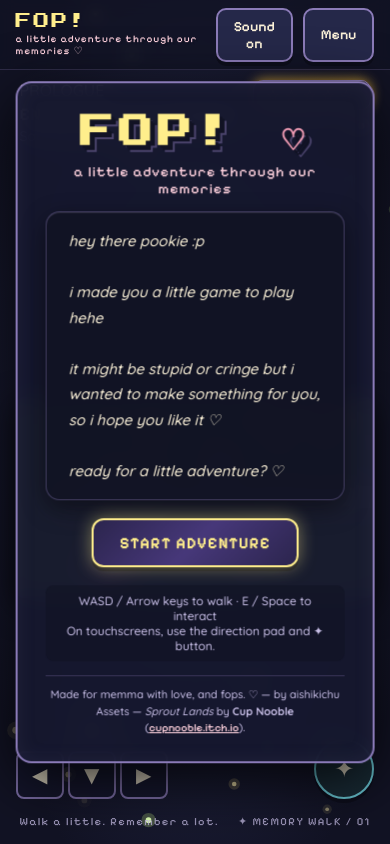
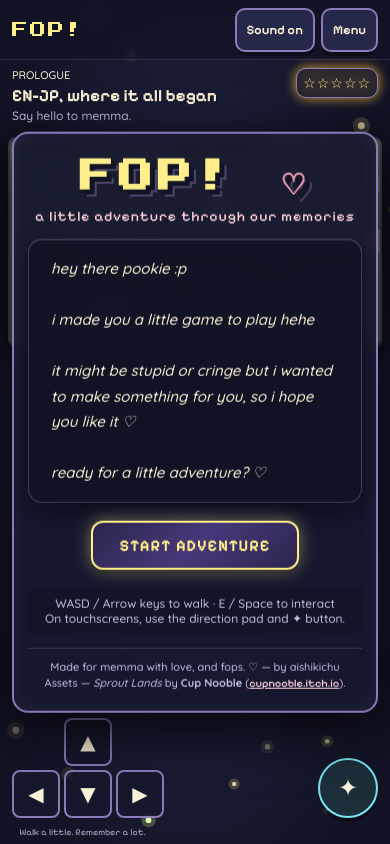
Before and after one commit to aishikichu/fop-little-adventure, a website built with Vite: page index.html in a window 390 px wide. Built offline with nearby package versions, Linux system fonts and the light colour scheme; animation ran at ten frames a second.

Commit message:
feat: responsive viewport contract, mobile layout fixes, and fox choir portrait corrections

```diff
--- a/src/data/world.js
+++ b/src/data/world.js
@@ -6,7 +6,7 @@ export const chapters=story.scenes.map((s,i)=>({
  ...s,subtitle:i===0?'PROLOGUE':`CHAPTER ${String(i).padStart(2,'0')}`,quest:s.objective,color:layout[i].color,
  objects:s.interactions.map((o,j)=>{
   const config=layout[i].objects[j];
-  return {...config,...o,kind:visuals[o.id]||config.kind,cue:s.id==='pocket'?undefined:config.cue,character:(o.speaker.startsWith('fox')||o.speaker==='companion'||o.speaker==='memma')?'companion':'player',emotes:emotes[o.id]||['neutral']};
+  return {...config,...o,kind:visuals[o.id]||config.kind,cue:s.id==='pocket'?undefined:config.cue,character:o.id==='frog-small'?'player':(o.speaker.startsWith('fox')||o.speaker==='companion'||o.speaker==='memma')?'companion':'player',emotes:emotes[o.id]||['neutral']};
  }).filter(o=>o.dialogue.length||o.ending||o.puzzle),
 }));
 export const obstacles=[{x:80,y:64,w:46,h:35},{x:280,y:65,w:56,h:28},{x:540,y:220,w:42,h:65},{x:80,y:275,w:55,h:32}];
--- a/src/game/designerBridge.js
+++ b/src/game/designerBridge.js
@@ -13,7 +13,7 @@ GameEvents.on('game:resume',()=>bridge.dispatch('close-menu'));
 GameEvents.on('audio:volume',({mute})=>{if(typeof mute==='boolean'&&bridge.getState().sound===mute)bridge.dispatch('sound')});
 let lastPage='',lastChapter='';
 bridge.subscribe(({type,payload:p})=>{
- if(type==='dialogue'&&p.pageId!==lastPage){lastPage=p.pageId;GameEvents.emit('dialogue:show',{speaker:p.speaker,character:'player',portrait:'neutral',text:p.fullText,onComplete:()=>{bridge.dispatch('advance');if(bridge.inspect?.().mode==='dialogue'&&lastPage===p.pageId)bridge.dispatch('advance')}})}
+ if(type==='dialogue'&&p.pageId!==lastPage){lastPage=p.pageId;GameEvents.emit('dialogue:show',{speaker:p.speaker,character:p.character||'player',portrait:p.emote||'neutral',text:p.fullText,onComplete:()=>{bridge.dispatch('advance');if(bridge.inspect?.().mode==='dialogue'&&lastPage===p.pageId)bridge.dispatch('advance')}})}
  if(type==='dialogue-close'){lastPage='';GameEvents.emit('dialogue:close')}
  if(type==='state'){
   GameEvents.emit('quest:set',{title:p.title,objective:p.quest,progress:p.stars.length,total:5});
--- a/src/main.js
+++ b/src/main.js
@@ -7,7 +7,7 @@ import './game/designerBridge.js';
 // Activate Designer UI
 installDesignerUI();
 
-new Phaser.Game({
+const game = new Phaser.Game({
   type: Phaser.AUTO,
   parent: 'game',
   width: 400,
@@ -17,7 +17,8 @@ new Phaser.Game({
   backgroundColor: '#191a31',
   scale: {
     mode: Phaser.Scale.FIT,
-    autoCenter: Phaser.Scale.CENTER_BOTH
+    // The flex container centers the canvas. Phaser margins would center it twice.
+    autoCenter: Phaser.Scale.NO_CENTER
   },
   physics: {
     default: 'arcade',
@@ -25,3 +26,20 @@ new Phaser.Game({
   },
   scene: [Adventure]
 });
+
+// Browser toolbars, orientation and wrapped HUD text can change the available area.
+const app = document.getElementById('app');
+const chapter = document.querySelector('.chapter');
+const hudObserver = new ResizeObserver(() => {
+  app.style.setProperty('--hud-bottom', `${chapter.getBoundingClientRect().bottom - app.getBoundingClientRect().top + 12}px`);
+});
+hudObserver.observe(chapter);
+hudObserver.observe(document.querySelector('header'));
+const gameObserver = new ResizeObserver(() => {
+  if (game.isBooted) {
+    game.scale.getParentBounds();
+    game.scale.refresh();
+  }
+});
+gameObserver.observe(document.getElementById('game'));
+game.events.once('destroy', () => { hudObserver.disconnect(); gameObserver.disconnect(); });
--- a/src/ui/GameUI.js
+++ b/src/ui/GameUI.js
@@ -1,6 +1,6 @@
 // FOP! — Complete Elevated Designer UI for Phaser Adventure Engine
 import { bridge } from '../game/bridge.js';
-import { opening } from '../data/story.js';
+import { opening, story } from '../data/story.js';
 import { VFXManager } from './VFXManager.js';
 import { SoundFX } from './SoundFX.js';
 
@@ -57,11 +57,15 @@ export function installDesignerUI() {
       </div>
     </section>
 
-    <!-- The Frog Choir Minigame Modal -->
+    <!-- The Fox Choir Minigame Modal -->
     <section id="minigame" class="panel modal" hidden>
-      <small style="color: var(--c-cyan-glow); letter-spacing: 2px;">THE FROG CHOIR</small>
-      <h2>Everybody FOP! 🐸</h2>
-      <p>Repeat the sequence: FOP → FOPS → EVERYBODY FOP!</p>
+      <small id="fopChoirLabel" style="color: var(--c-cyan-glow); letter-spacing: 2px;"></small>
+      <div class="fop-portraits" aria-label="Fox choir">
+        <img src="${base}assets/characters/player/portraits/wink.png" alt="Lavender fox" width="64" height="64" />
+        <img src="${base}assets/characters/companion/portraits/wink.png" alt="Golden fox" width="64" height="64" />
+      </div>
+      <h2 id="fopTitle"></h2>
+      <p id="fopInstructions"></p>
       <p id="fopFeedback" role="status"></p>
       <div class="fopButtons">
         <button data-fop="0">FOP</button>
@@ -146,6 +150,9 @@ export function installDesignerUI() {
   };
 
   el('opening').textContent = opening;
+  el('fopChoirLabel').textContent = story.ui.choir;
+  el('fopTitle').textContent = story.ui.fopTitle;
+  el('fopInstructions').textContent = story.ui.fopInstructions;
 
   // Bind Standard Actions
   const bind = (id, action) => {
@@ -253,20 +260,21 @@ export function installDesignerUI() {
 
       // Update Character Portrait & Emote
       const portraitImg = el('portraitImg');
-      const isPlayer = p.character === 'player' || p.speaker?.toLowerCase().includes('you') || p.speaker?.toLowerCase().includes('aishikichu');
-      const isCompanion = p.character === 'companion' || p.speaker?.toLowerCase().includes('stranger') || p.speaker?.toLowerCase().includes('memma') || p.speaker?.toLowerCase().includes('pookie') || p.speaker?.toLowerCase().includes('fox');
-
-      const charFolder = isCompanion ? 'companion' : (isPlayer ? 'player' : 'companion');
-      const emote = p.emote || (p.text.includes('♡') || p.text.includes('love') ? 'love' : (p.text.includes(':p') || p.text.includes('wink') ? 'wink' : 'neutral'));
-
-      portraitImg.src = `${base}assets/characters/${charFolder}/portraits/${emote}.png`;
+      // Explicit character identity wins over the speaker's display name.
+      const charFolder = ['player', 'companion'].includes(p.character)
+        ? p.character
+        : (['you', 'player', 'aishikichu'].includes(p.speaker?.toLowerCase()) ? 'player' : 'companion');
+      const emote = ['neutral', 'wink', 'curious', 'love', 'shy'].includes(p.emote) ? p.emote : 'neutral';
+      const portraitPath = `${base}assets/characters/${charFolder}/portraits/${emote}.png`;
+      if (portraitImg.getAttribute('src') !== portraitPath) portraitImg.src = portraitPath;
 
       // Name display mapping and color coding
       let displayName = p.speaker;
       if (displayName === 'player' || displayName === 'you') displayName = 'aishikichu';
       if (displayName === 'companion' || displayName === 'pookie') displayName = 'memma';
       speakerEl.textContent = displayName;
-      speakerEl.className = isCompanion ? 'companion-speaker' : (isPlayer ? 'player-speaker' : '');
+      portraitImg.alt = `${displayName} — ${emote}`;
+      speakerEl.className = `${charFolder}-speaker`;
 
       // Voice chirp
       if (p.typing && p.text.length > 0 && p.text.length % 3 === 0) {
--- a/src/ui/styles/gameUI.css
+++ b/src/ui/styles/gameUI.css
@@ -56,7 +56,8 @@ body {
 
 #app {
   position: relative;
-  min-height: 100dvh;
+  height: 100vh;
+  height: 100dvh;
   width: 100vw;
   overflow: hidden;
   background: radial-gradient(ellipse at 50% 50%, #292d52, #121324 85%);
@@ -66,7 +67,7 @@ body {
   position: absolute;
   left: 4%;
   right: 4%;
-  top: 155px;
+  top: var(--hud-bottom, 165px);
   bottom: 60px;
   display: flex;
   justify-content: center;
@@ -74,6 +75,8 @@ body {
 }
 
 #game canvas {
+  display: block;
+  flex: none;
   image-rendering: pixelated;
   image-rendering: crisp-edges;
   border: 2px solid rgba(139, 123, 184, 0.4);
@@ -475,6 +478,7 @@ h1 {
 }
 
 .dialogue-body {
+  min-width: 0;
   flex-grow: 1;
   display: flex;
   flex-direction: column;
@@ -541,7 +545,14 @@ h1 {
   box-shadow: 0 0 14px rgba(255, 238, 140, 0.4), var(--shadow-pixel);
 }
 
-/* --- FROG CHOIR MINIGAME --- */
+/* --- FOX CHOIR MINIGAME --- */
+.fop-portraits {
+  display: flex;
+  justify-content: center;
+  gap: 12px;
+  margin-top: 8px;
+  image-rendering: pixelated;
+}
 #minigame h2 {
   font-size: 26px;
   color: var(--c-cyan-glow);
@@ -771,32 +782,55 @@ footer {
 
 @media (max-width: 640px) {
   header {
-    height: 70px;
-    padding: 12px 4%;
+    height: calc(60px + env(safe-area-inset-top, 0px));
+    padding: env(safe-area-inset-top, 0px) 12px 0;
+    gap: 8px;
   }
   .brand {
     font-size: 16px;
   }
   .brand span {
-    font-size: 10px;
+    display: none;
+  }
+  .tools { gap: 6px; }
+  .tools button {
+    min-height: 44px;
+    padding: 8px 10px;
+    font-size: 13px;
+    white-space: nowrap;
   }
   .chapter {
-    top: 80px;
+    top: calc(68px + env(safe-area-inset-top, 0px));
+    left: 12px;
+    right: 12px;
+    display: grid;
+    grid-template-columns: minmax(0, 1fr) auto;
+    gap: 8px;
   }
   h1 {
-    font-size: 18px;
+    font-size: 17px;
   }
+  #chapterNumber { font-size: 11px; }
+  .chapter p { font-size: 12px; line-height: 1.4; }
+  .chapter-info { min-width: 0; }
   #stars {
-    font-size: 16px;
+    font-size: 14px;
+    letter-spacing: 1px;
+    padding: 5px 6px;
+    white-space: nowrap;
   }
   #game {
-    top: 140px;
-    bottom: 160px;
+    left: 8px;
+    right: 8px;
+    bottom: calc(154px + env(safe-area-inset-bottom, 0px));
+    align-items: flex-start;
   }
   .dialogue {
-    bottom: 140px;
-    padding: 14px;
-    gap: 12px;
+    bottom: calc(146px + env(safe-area-inset-bottom, 0px));
+    max-height: calc(100dvh - 160px - env(safe-area-inset-top, 0px) - env(safe-area-inset-bottom, 0px));
+    overflow-y: auto;
+    padding: 12px;
+    gap: 10px;
   }
   .dialogue-portrait-container {
     width: 68px;
@@ -808,8 +842,44 @@ footer {
   }
   #dialogueText {
     font-size: 15px;
+    line-height: 1.5;
+    overflow-wrap: anywhere;
   }
   .touch {
-    bottom: 45px;
+    bottom: calc(26px + env(safe-area-inset-bottom, 0px));
+    left: max(12px, env(safe-area-inset-left, 0px));
+    right: max(12px, env(safe-area-inset-right, 0px));
+    opacity: 1;
   }
+  #prompt {
+    bottom: calc(134px + env(safe-area-inset-bottom, 0px));
+    max-width: calc(100% - 24px);
+    white-space: normal;
+    text-align: center;
+    font-size: 12px;
+  }
+  #subtitle { top: var(--hud-bottom, 160px); font-size: 12px; padding: 6px 12px; }
+  footer { bottom: calc(6px + env(safe-area-inset-bottom, 0px)); font-size: 9px; letter-spacing: 0; }
+  footer span:last-child { display: none; }
+  .modal { width: calc(100% - 24px); padding: 18px 14px; }
+  .fopButtons { gap: 6px; }
+  .fopButtons button { padding: 10px 8px; min-width: 0; font-size: 14px; }
 }
+
+/* Short landscape screens keep controls beside the world, not over its center. */
+@media (max-height: 500px) and (min-width: 641px) {
+  header { height: 48px; padding: 2px max(12px, env(safe-area-inset-right, 0px)) 2px max(12px, env(safe-area-inset-left, 0px)); }
+  .brand { font-size: 16px; }
+  .brand span, #chapterNumber, footer { display: none; }
+  .tools button { min-height: 44px; }
+  .chapter { top: 54px; left: 16px; right: 16px; }
+  .chapter h1 { font-size: 16px; }
+  .chapter p { font-size: 12px; }
+  #stars { font-size: 16px; }
+  #game { left: max(168px, env(safe-area-inset-left, 0px)); right: max(82px, env(safe-area-inset-right, 0px)); bottom: max(12px, env(safe-area-inset-bottom, 0px)); }
+  .touch { left: max(8px, env(safe-area-inset-left, 0px)); right: max(8px, env(safe-area-inset-right, 0px)); bottom: max(12px, env(safe-area-inset-bottom, 0px)); opacity: 1; }
+  #prompt { bottom: 12px; font-size: 12px; }
+  #subtitle { top: var(--hud-bottom, 100px); }
+  .dialogue { bottom: 12px; max-height: calc(100dvh - 72px); overflow-y: auto; padding: 12px; }
+  .modal { max-height: calc(100dvh - 24px); padding: 14px; }
+}
--- a/tests/browser/adventure.spec.js
+++ b/tests/browser/adventure.spec.js
@@ -1,4 +1,8 @@
 import {test,expect} from '@playwright/test';
+// Keep production-build checks deterministic when external fonts are unavailable.
+test.beforeEach(async({page})=>{
+ await page.route('https://fonts.googleapis.com/**',route=>route.fulfill({contentType:'text/css',body:''}));
+});
 const inspect=page=>page.evaluate(()=>window.fop.inspect());
 async function walk(page,x,y){
  for(let n=0;n<100;n++){
@@ -20,7 +24,24 @@ test('complete all chapters, puzzles, five stars, ending, resume, replay and res
  await visit(page,'meet');await expect.poll(async()=>(await inspect(page)).progress.seen).toContain('meet');
  await next(page);await visit(page,'hello-note');await visit(page,'hello-pause');await visit(page,'hello-star');await next(page);
  await visit(page,'pocket-spoon');await visit(page,'pocket-noise');await visit(page,'pocket-pocket');await next(page);
- await visit(page,'choir');await page.locator('[data-fop="2"]').click();await expect(page.locator('#fopFeedback')).toContainText('abwaa');
+ for (const [id,character] of [['frog-small','player'],['frog-many','companion']]) {
+  const o=(await inspect(page)).objects.find(o=>o.id===id);
+  await walk(page,o.x,o.y+24);await page.keyboard.press('e');
+  await expect(page.locator('#dialogue')).toBeVisible();
+  await expect(page.locator('#portraitImg')).toHaveAttribute('src',new RegExp(`/characters/${character}/portraits/neutral\\.png$`));
+  await expect.poll(()=>page.locator('#portraitImg').evaluate(img=>img.complete&&img.naturalWidth>0)).toBe(true);
+  await talk(page);
+ }
+ await visit(page,'choir');
+ await expect(page.locator('#minigame')).toContainText('THE FOX CHOIR');
+ await expect(page.locator('#minigame')).not.toContainText(/🐸|FROG/i);
+ for (const img of await page.locator('.fop-portraits img').all()) await expect.poll(()=>img.evaluate(img=>img.complete&&img.naturalWidth>0)).toBe(true);
+ await page.screenshot({path:'test-results/fox-choir-desktop.png'});
+ await page.setViewportSize({width:390,height:844});
+ await expect(page.locator('[data-fop="2"]')).toBeInViewport();
+ await page.screenshot({path:'test-results/fox-choir-mobile.png'});
+ await page.setViewportSize({width:1280,height:900});
+ await page.locator('[data-fop="2"]').click();await expect(page.locator('#fopFeedback')).toContainText('abwaa');
  for(let i=0;i<3;i++)await page.locator(`[data-fop="${i}"]`).click();await talk(page);await next(page);
  await visit(page,'room-chat');await visit(page,'room-call');await visit(page,'room-music');await visit(page,'room-keepsake');await next(page);
  await visit(page,'garden-star');await visit(page,'bench');await expect(page.locator('#ending')).toBeVisible();
--- /dev/null
+++ b/tests/browser/mobile-layout.spec.js
@@ -0,0 +1,61 @@
+import {test, expect} from '@playwright/test';
+
+test.use({hasTouch:true,isMobile:true});
+
+test('world, controls and dialogue stay on screen through mobile resizing', async ({page}) => {
+  const errors=[];
+  page.on('pageerror', error=>errors.push(error.message));
+  // Exercise the offline font fallback without depending on Google's availability.
+  await page.route('https://fonts.googleapis.com/**', route=>route.fulfill({contentType:'text/css',body:''}));
+  page.on('console', message=>{if(message.type()==='error')errors.push(message.text());});
+  await page.setViewportSize({width:414,height:728}); // Messenger's reduced content area
+  await page.goto('/');
+  await page.locator('#start').click();
+  for (const [width,height] of [[414,728],[390,844],[320,568],[844,390],[414,620],[414,728]]) {
+    await page.setViewportSize({width,height});
+    await expect.poll(async()=>page.evaluate(()=>{
+      const r=document.querySelector('#game canvas').getBoundingClientRect();
+      const hud=document.querySelector('.chapter').getBoundingClientRect();
+      const parent=document.querySelector('#game').getBoundingClientRect();
+      return r.width>150 && r.height>80 && r.left>=0 && r.right<=innerWidth+1 &&
+        r.top>=hud.bottom && r.bottom<=parent.bottom+1 && r.bottom<=innerHeight &&
+        Math.abs(r.width/r.height-400/225)<0.04 &&
+        (innerWidth>640 || Math.abs(r.top-parent.top)<2);
+    })).toBe(true);
+    for(const selector of ['#sound','#menuButton','[data-dir="up"]','[data-dir="left"]','[data-dir="down"]','[data-dir="right"]','#interact']) {
+      const r=await page.locator(selector).boundingBox();
+      expect(r.x).toBeGreaterThanOrEqual(0);expect(r.y).toBeGreaterThanOrEqual(0);
+      expect(r.x+r.width).toBeLessThanOrEqual(width+1);expect(r.y+r.height).toBeLessThanOrEqual(height+1);
+      expect(r.width).toBeGreaterThanOrEqual(44);expect(r.height).toBeGreaterThanOrEqual(44);
+    }
+    expect(await page.evaluate(()=>document.documentElement.scrollWidth<=innerWidth)).toBe(true);
+    await page.screenshot({path:`test-results/layout-${width}x${height}.png`});
+  }
+  // Walk to the first character with the actual touch control.
+  const right=await page.locator('[data-dir="right"]').boundingBox();
+  await page.mouse.move(right.x+24,right.y+24);await page.mouse.down();
+  await expect.poll(()=>page.evaluate(()=>window.fop.inspect().player.x)).toBeGreaterThan(210);
+  await page.mouse.up();await page.locator('#interact').tap();
+  await expect(page.locator('#dialogue')).toBeVisible();
+  await page.locator('#advance').tap();
+  for(const [width,height] of [[320,568],[844,390],[414,728]]) {
+    await page.setViewportSize({width,height});
+    await expect(page.locator('#advance')).toBeInViewport();
+    const r=await page.locator('#dialogue').boundingBox();
+    expect(r.y).toBeGreaterThanOrEqual(0);expect(r.y+r.height).toBeLessThanOrEqual(height);
+    await page.screenshot({path:`test-results/dialogue-${width}x${height}.png`});
+  }
+  expect(errors).toEqual([]);
+});
+
+test('small phone menus and ending remain scrollable with reachable actions',async({page})=>{
+  await page.route('https://fonts.googleapis.com/**',route=>route.fulfill({contentType:'text/css',body:''}));
+  await page.addInitScript(()=>localStorage.setItem('fop-save-v1',JSON.stringify({version:1,chapter:5,stars:['hello','pocket','fop','room','garden'],seen:[],completed:true,sound:false})));
+  await page.setViewportSize({width:320,height:568});await page.goto('/');
+  await page.locator('#replay').click();await expect(page.locator('#ending')).toBeVisible();
+  await page.locator('#endingMenu').scrollIntoViewIfNeeded();
+  await expect(page.locator('#endingMenu')).toBeInViewport();
+  await page.screenshot({path:'test-results/mobile-ending-scrolled.png'});
+  await page.locator('#endingMenu').tap();await expect(page.locator('#menu')).toBeVisible();
+  await page.locator('#resume').tap();await expect(page.locator('#game canvas')).toBeInViewport();
+});
```
Also changed, not shown: docs/INTEGRATION.md (+6 -0 lines), src/game/fallbackUI.js (+3 -2 lines).
